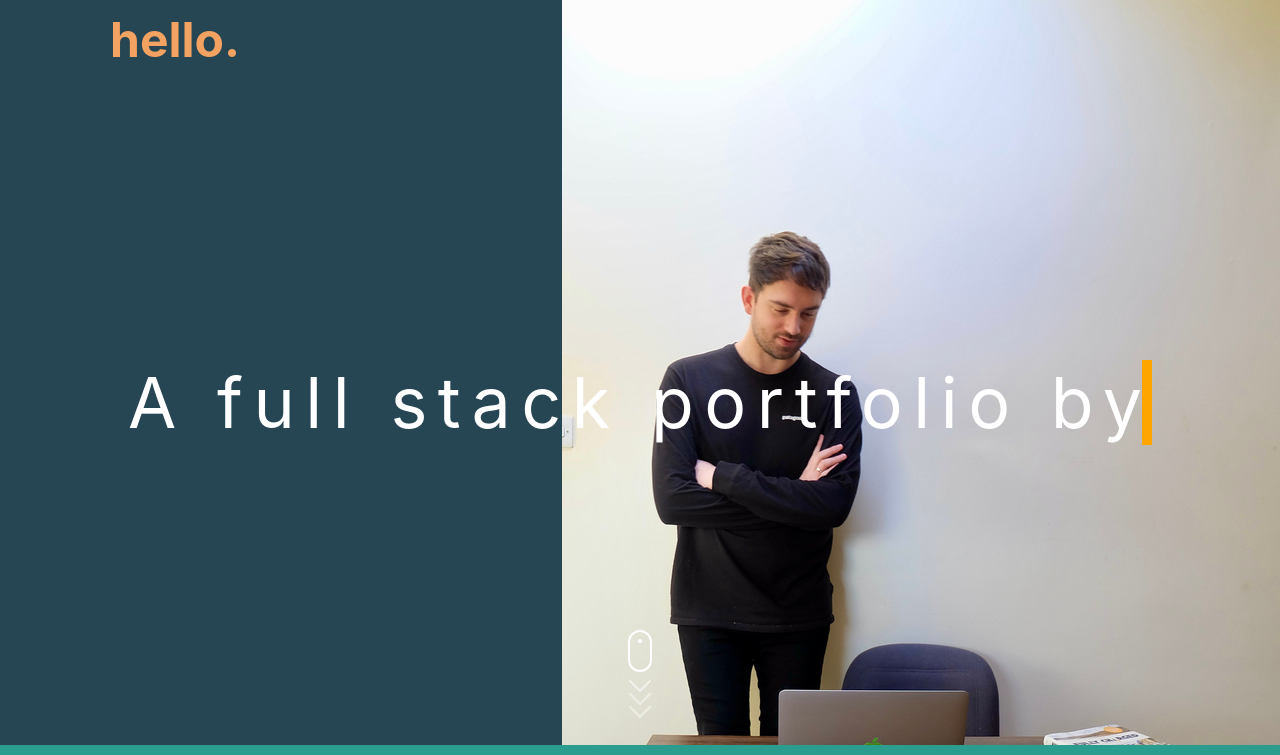
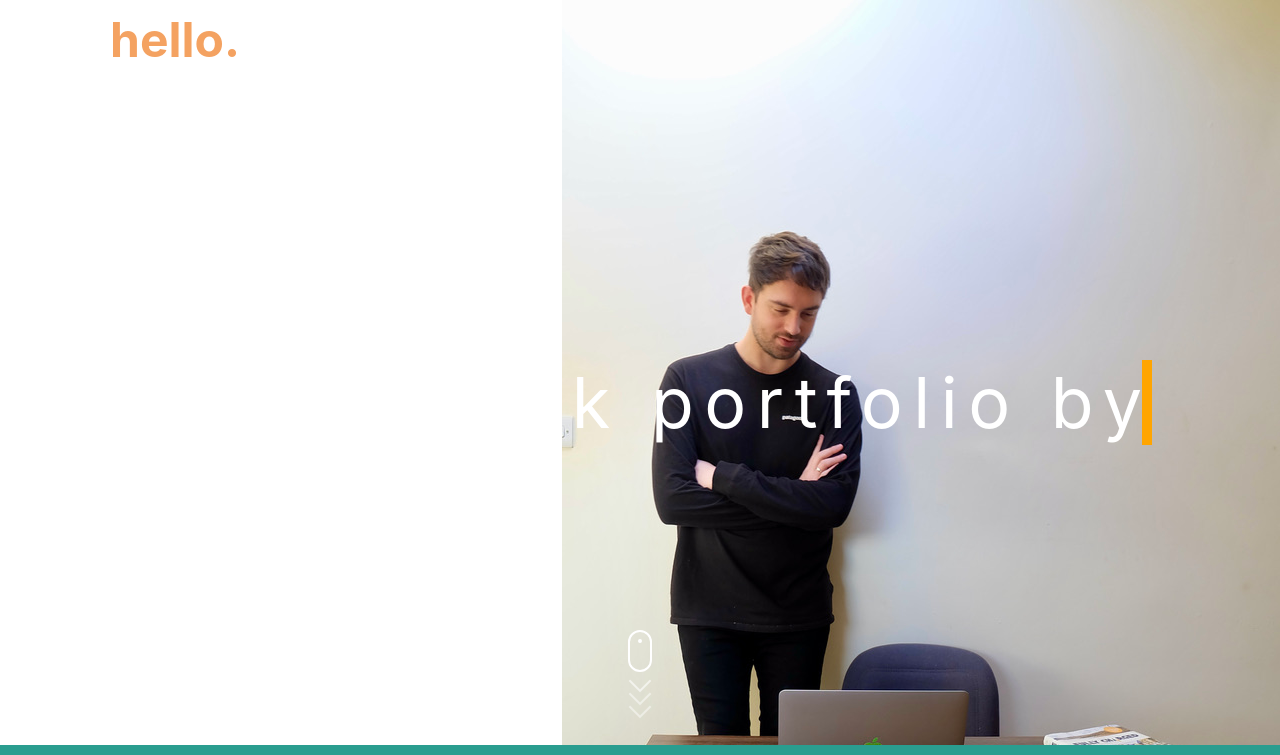
Before and after one commit to Alexthespaceman/alex-tristram-portfolio.github.io, a React (Create React App) app in the folder alexs-portfolio/: page / in a window 1280 px wide. Shown: the top 755 px of the page. Built offline with nearby package versions, Linux system fonts and the light colour scheme.

Commit message:
deploy testing

```diff
--- a/alexs-portfolio/src/App.css
+++ b/alexs-portfolio/src/App.css
@@ -15,7 +15,8 @@ body {
   padding: 0;
   margin: 0;
   width: 100%;
-  background-color: #264653;
+  background-color: white;
+  /* background-color: #264653; */
   z-index: inherit;
 }
 
```
